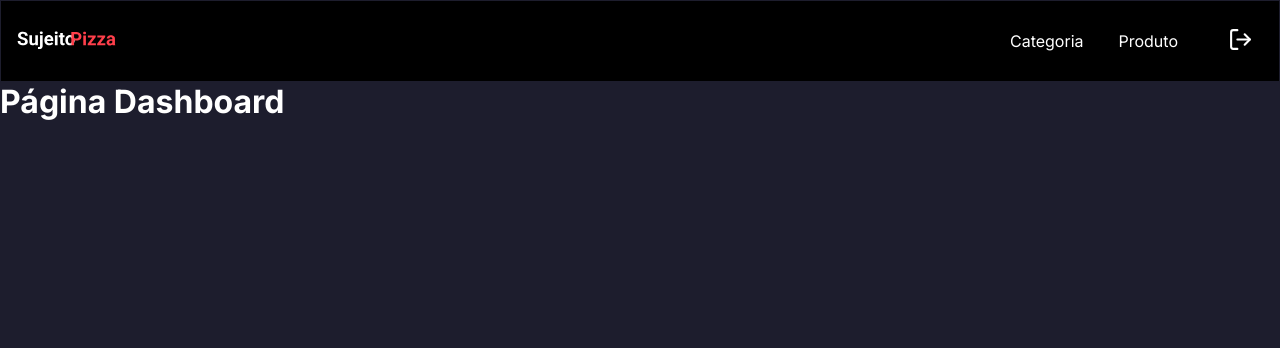
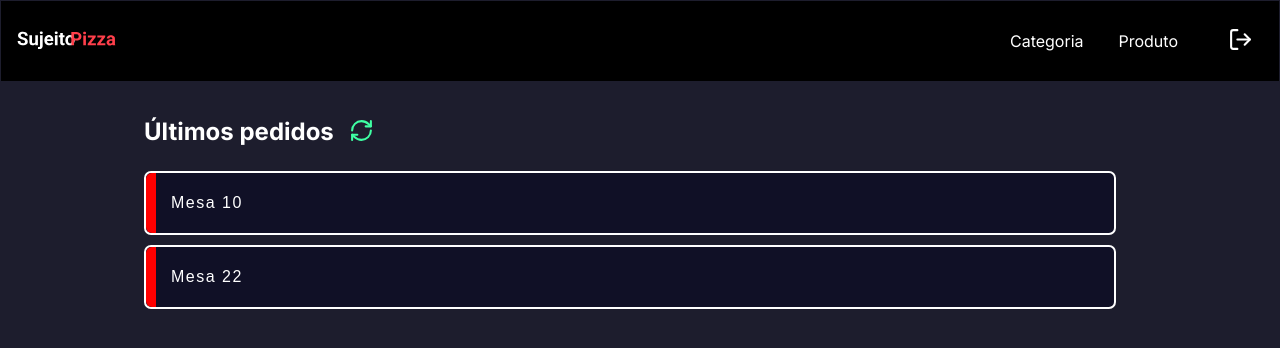
Before and after one commit to srodrigo28/pizzaria-web, a Next.js app: page /dashboard in a window 1280 px wide. Shown: the top 348 px of the page. Built offline with nearby package versions, Linux system fonts and the light colour scheme.

Commit message:
interface order criada

```diff
--- /dev/null
+++ b/src/app/dashboard/components/ordes/index.tsx
@@ -0,0 +1,27 @@
+import { RefreshCw } from 'lucide-react'
+import styles from './styles.module.scss'
+
+export function Orders(){
+    return(
+        <main className={styles.container}>
+            <section className={styles.containerHeader}>
+                <h1>Últimos pedidos</h1>
+                <button className={styles.button}>
+                    <RefreshCw size={25} color='#3fffa3' />
+                </button>
+            </section>
+            <section className={styles.listOrders}>
+                <button className={styles.orderItem}>
+                    <div className={styles.tag}></div>
+                    <span>Mesa 10</span>
+                </button>
+            </section>
+            <section className={styles.listOrders}>
+                <button className={styles.orderItem}>
+                    <div className={styles.tag}></div>
+                    <span>Mesa 22</span>
+                </button>
+            </section>
+        </main>
+    )
+}
--- /dev/null
+++ b/src/app/dashboard/components/ordes/styles.module.scss
@@ -0,0 +1,62 @@
+.container{
+    max-width: 1024px;
+    margin: 20px auto;
+    padding: 0 16px;
+
+    display: flex;
+    flex-direction: column;
+    justify-content: space-between;
+
+    h1{
+        color: var(--white);
+    }
+
+    .containerHeader{
+        gap: 15px;
+        display: flex;
+        margin: 15px 0px;
+
+        button{
+            background-color: transparent;
+            transition: .8s all;
+            cursor: pointer;
+            border: 0;
+        }
+
+
+    }
+
+    .listOrders{
+        margin-top: 10px;
+        display: flex;
+        flex-direction: column;
+
+    }
+    .orderItem{
+        border: 0;
+        color: var(--white);
+        display: flex;
+        font-size: 16px;
+        letter-spacing: 1.5px;
+        border-radius: 7px;
+        align-items: center;
+        width: 98%;
+        border: 2px solid var(--white);
+        background-color: var(--dark-900);
+
+        transition: .8s all;
+        &:hover{
+            color: var(--white);
+            font-weight: bold;
+            font-size: 18px;
+            background-color: green;
+        }
+    }
+    .tag{
+        width: 10px;
+        height: 60px;
+        margin-right: 15px;
+        background-color: red;
+        border-radius: 6px 0 0 6px;
+    }
+}
--- a/src/app/dashboard/page.tsx
+++ b/src/app/dashboard/page.tsx
@@ -1,7 +1,9 @@
+import { Orders } from "./components/ordes";
+
 export default function Dashboard(){
     return(
-        <div>
-            <h1>Página Dashboard</h1>
-        </div>
+        <>
+            <Orders />
+        </>
     )
 }
```
